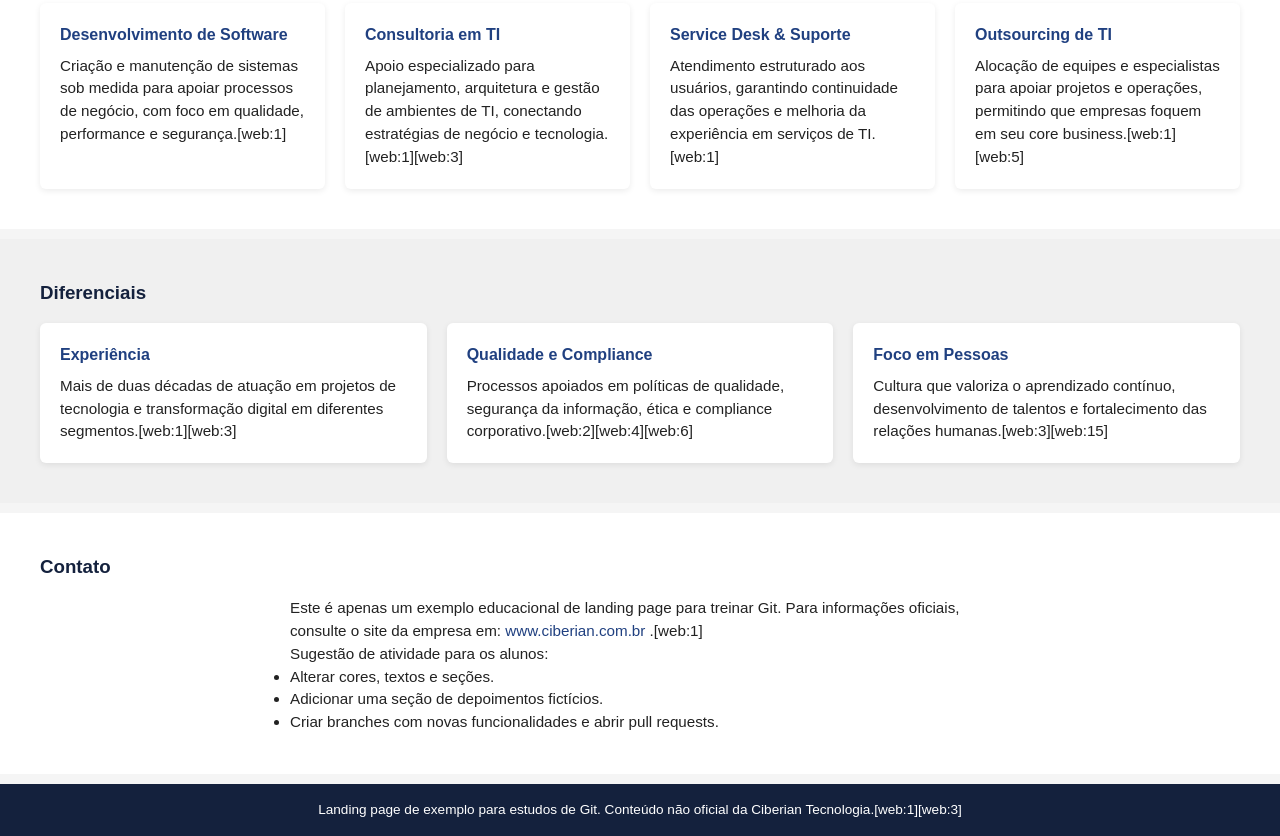
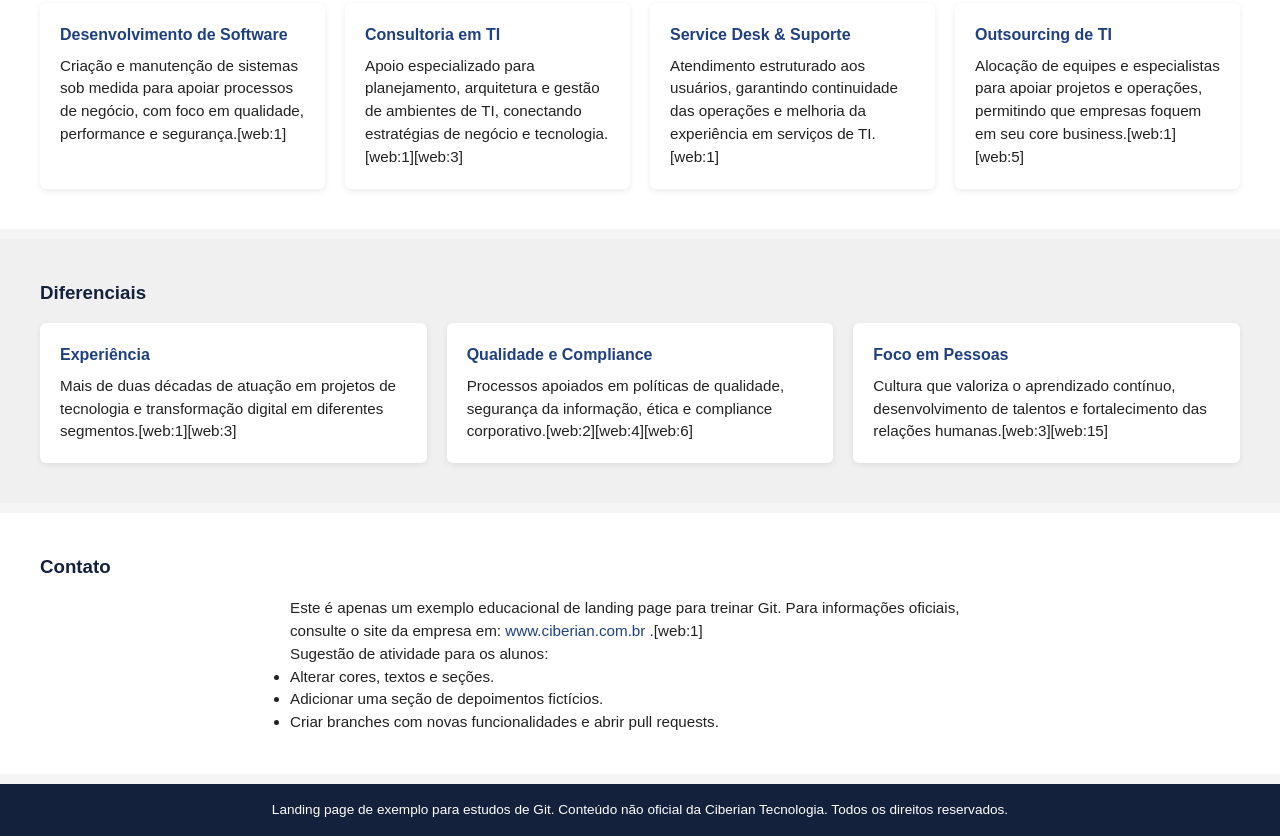
Before and after one commit to gustadimas/aula-git-fork-gustadimas, a plain HTML site: page index.html in a window 1280 px wide. Shown: the part 720-1556 px from the top of the page. Drawn offline with Linux system fonts and the light colour scheme.

Commit message:
Adicionado todos os direitos reservados.

```diff
--- a/index.html
+++ b/index.html
@@ -251,7 +251,7 @@
   </section>
 
   <footer>
-    Landing page de exemplo para estudos de Git. Conteúdo não oficial da Ciberian Tecnologia.[web:1][web:3]
+    Landing page de exemplo para estudos de Git. Conteúdo não oficial da Ciberian Tecnologia. Todos os direitos reservados.
   </footer>
 
 </body>
```
